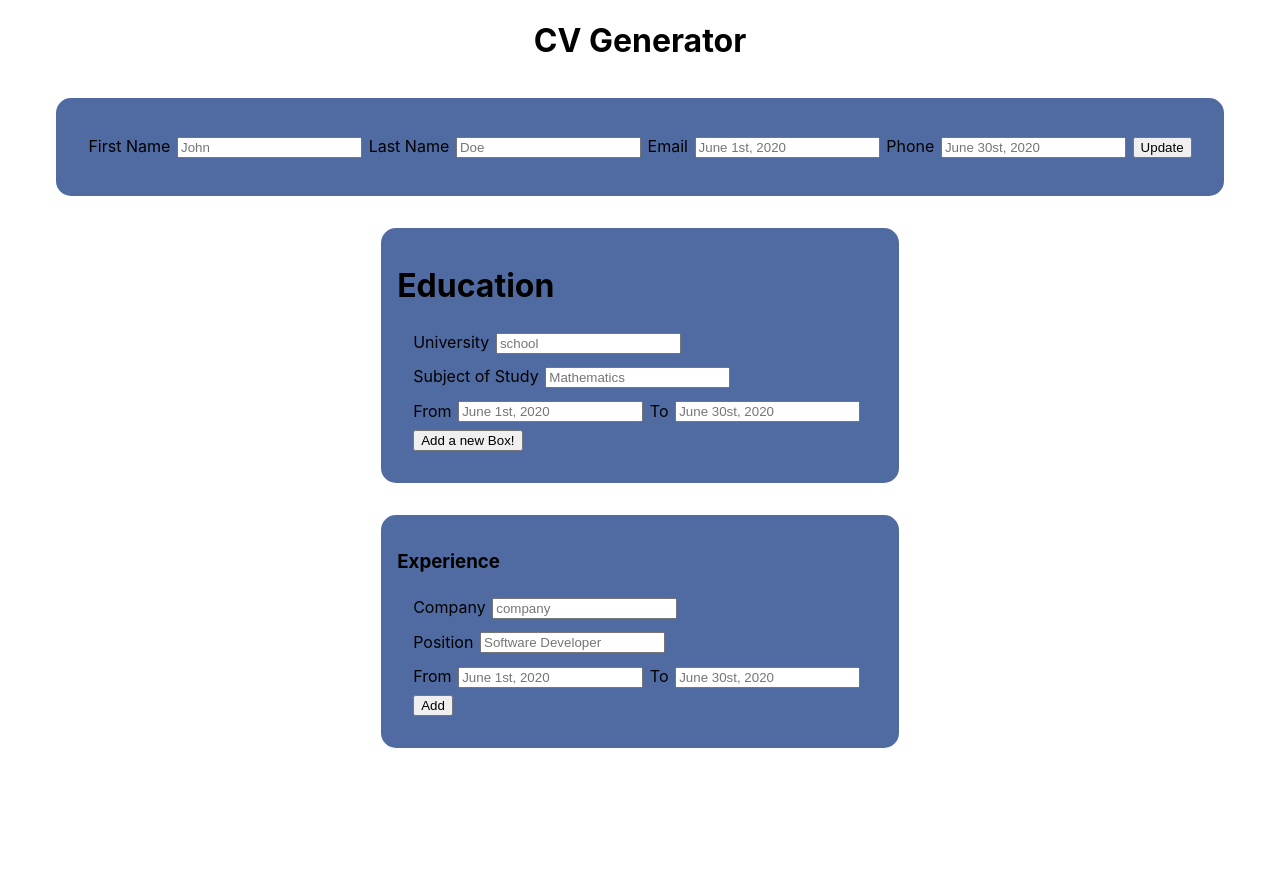
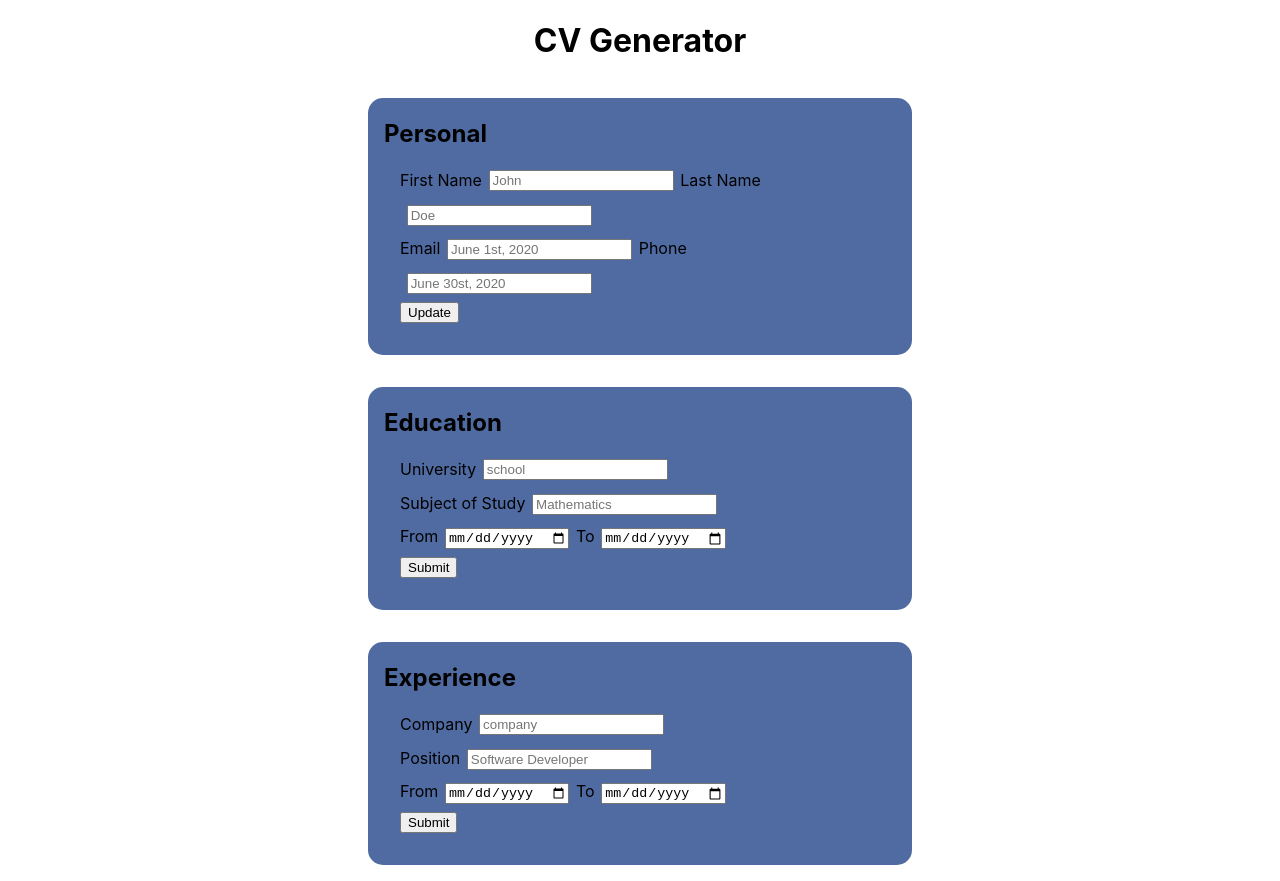
Before and after one commit to victorsmith/cv-application-service, a React (Create React App) app in the folder cv-project/: page / in a window 1280 px wide. Before the commit the page ends 800 px from the top, so only its background shows below. Built offline with nearby package versions, Linux system fonts and the light colour scheme.

Commit message:
update css

```diff
--- a/cv-project/src/App.css
+++ b/cv-project/src/App.css
@@ -63,6 +63,11 @@ ul {
 .section {
   background-color: #0f347eb9;
   border-radius: 15px;
+  width: 40%;
   margin: 1em;
   padding: 1em;
 }
+
+h2 {
+  margin: 0.2em 0;
+}
--- a/cv-project/src/components/EducationList.js
+++ b/cv-project/src/components/EducationList.js
@@ -1,9 +1,13 @@
-import React, { Component } from 'react';
+
+import React, {Component} from 'react';
 import { v4 as uuid } from 'uuid'
 import NewEducationEntryForm from './NewEducationEntryForm.js'
 import EducationEntry from './EducationEntry.js'
 
+// import React, { useState, useEffect } from 'react';
+// const EducationList = (props) => {
 class EducationList extends Component {
+
 	constructor(props) {
 		super(props);
 
@@ -28,7 +32,7 @@ class EducationList extends Component {
     render() {
         return (
             <div>
-                <h1>Education</h1>
+                <h2>Education</h2>
                 <NewEducationEntryForm create={this.createEduEntry} />
                 {this.renderEducationList()}
             </div>
--- a/cv-project/src/components/NewEducationEntryForm.js
+++ b/cv-project/src/components/NewEducationEntryForm.js
@@ -70,6 +70,7 @@ class NewEducationEntryForm extends Component {
 						name="from"
 						placeholder="June 1st, 2020"
 						value={this.state.from}
+						type="date"
 						onChange={this.handleChange}
 					/>
 
@@ -78,14 +79,13 @@ class NewEducationEntryForm extends Component {
 						name="to"
 						placeholder="June 30st, 2020"
 						value={this.state.to}
+						type="date"
 						onChange={this.handleChange}
 					/>
-
-
 				</div>
 
 				<div>
-					<button>Add a new Box!</button>
+					<button>Submit</button>
 				</div>
 			</form>
 		);
--- a/cv-project/src/components/NewWorkEntryForm.js
+++ b/cv-project/src/components/NewWorkEntryForm.js
@@ -58,6 +58,7 @@ class NewWorkEntryForm extends Component {
 						name="from"
 						placeholder="June 1st, 2020"
 						value={this.state.from}
+						type="date"
 						onChange={this.handleChange}
 					/>
 
@@ -66,14 +67,13 @@ class NewWorkEntryForm extends Component {
 						name="to"
 						placeholder="June 30st, 2020"
 						value={this.state.to}
+						type="date"
 						onChange={this.handleChange}
 					/>
-
-
 				</div>
 
 				<div>
-					<button>Add</button>
+					<button>Submit</button>
 				</div>
 			</form>
 		);
--- a/cv-project/src/components/PersonalData.js
+++ b/cv-project/src/components/PersonalData.js
@@ -1,5 +1,5 @@
 import React, { Component } from 'react';
-import '../App.css';
+import '../App';
 
 class PersonalData extends Component {
 	constructor(props) {
@@ -45,6 +45,8 @@ class PersonalData extends Component {
 
 	render() {
 		return (
+			<div>
+				<h2>Personal</h2>
 				<form onSubmit={this.handleSubmit}>
 					<div>
 						<label htmlFor="firstName">First Name</label>
@@ -62,7 +64,9 @@ class PersonalData extends Component {
 							value={this.state.lastName}
 							onChange={this.handleChange}
 						/>
+					</div>
 
+					<div>
 						<label htmlFor="email">Email</label>
 						<input
 							name="email"
@@ -78,9 +82,13 @@ class PersonalData extends Component {
 							value={this.state.phone}
 							onChange={this.handleChange}
 						/>
+					</div>
+
+					<div>
 						<button>Update</button>
 					</div>
 				</form>
+			</div>
 		);
 	}
 }
--- a/cv-project/src/components/WorkList.js
+++ b/cv-project/src/components/WorkList.js
@@ -27,7 +27,7 @@ class WorkList extends Component {
 	render() {
 		return (
 			<div>
-				<h3>Experience</h3>
+				<h2>Experience</h2>
 				<NewWorkEntryForm create={this.createWorkEntry} />
 				{this.renderWorkList()}
 			</div>
--- a/cv-project/src/index.css
+++ b/cv-project/src/index.css
@@ -11,3 +11,9 @@ code {
   font-family: source-code-pro, Menlo, Monaco, Consolas, 'Courier New',
     monospace;
 }
+
+
+form {
+  display: flex;
+  flex-direction: column;
+}
```
Lines whose indentation alone changed are shown as unchanged.
